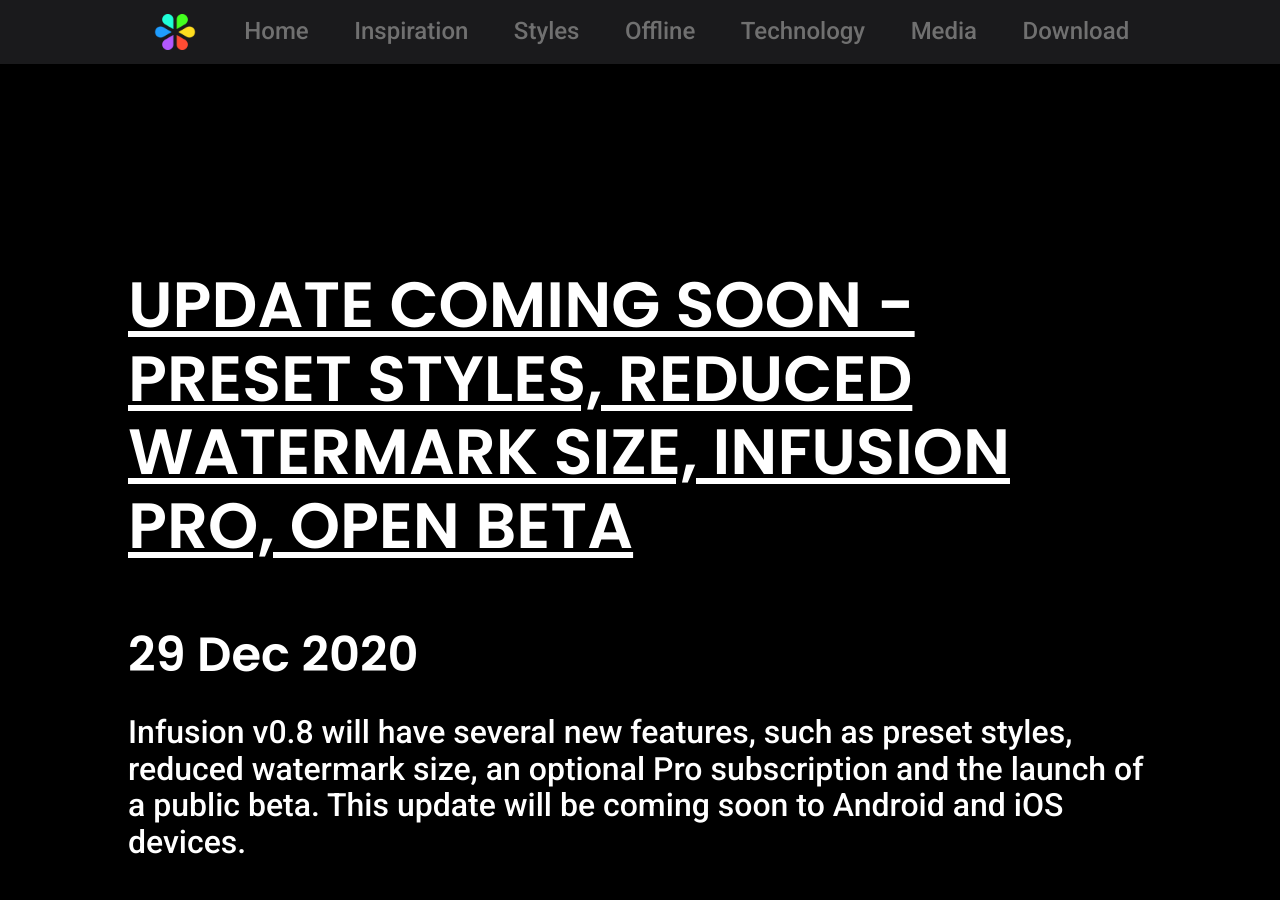
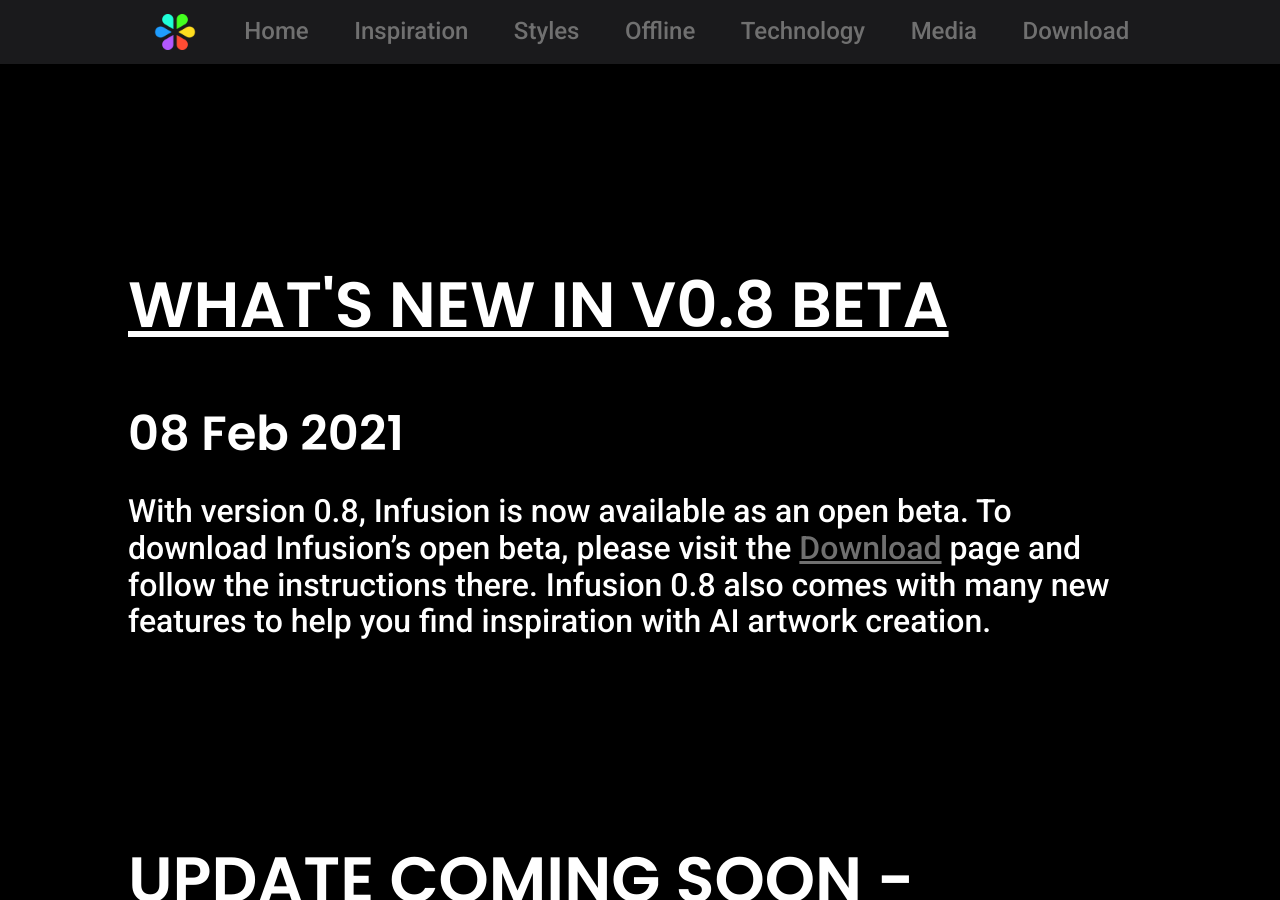
Before and after one commit to InsightfulAI/insightfulai.github.io, a Jekyll site: the page built from infusion/news.html, in a window 1280 px wide and 900 px high, scrolled down 280 px. Built offline with Jekyll 4.4.1, drawn with Linux system fonts in a browser that asks for light colours.

Commit message:
Updated links

```diff
--- /dev/null
+++ b/_posts/2021-02-08-update.md
@@ -0,0 +1,33 @@
+---
+layout: infusion-new-post
+title: What's new in v0.8 Beta
+---
+
+With version 0.8, Infusion is now available as an open beta. To download Infusion's open beta, please visit the [Download](/infusion/download.html) page and follow the instructions there. Infusion 0.8 also comes with many new features to help you find inspiration with AI artwork creation.
+
+## Open beta
+Become a beta tester for Infusion now by following the instructions at the [Download](/infusion/download.html) page. Downloading Infusion should be quite simple and you can download it as soon as you follow the requisite steps.
+
+![Infusion Poster](/news-assets/infusion-poster.jpg)
+
+## Preset styles
+In v0.8, we added some preset styles to help you get started. These presets are ideal for when you want a quick result without fiddling with the neural network parameters too much. There are presets for different types of photos, such as scenery and portraits.
+
+![Infusion AI artist preset styles](/news-assets/presets.jpg)
+
+## Infusion Pro
+For power users, we added an optional Pro subscription. Right now, we've added more fine-tuning options that allow you to fine-tune the neural network stylisation. We plan on adding more features for both Pro and free users in the future.
+
+![Infusion AI artist preset styles](/news-assets/prooptions.jpg)
+
+## Removed watermarks
+Free users will no longer have their photos watermarked with an Infusion logo. However, if you would like to show other people that you're rich, you can purchase a pro subscription and get an exclusive Infusion Pro watermark on your photos.
+
+![Infusion Pro watermark](/news-assets/infusion-pro-watermark.png)
+
+## Open beta
+Infusion will launch an Open Beta soon available to the public. Stay tuned to find out more.
+
+Stay tuned for more feature updates coming soon.
+
+[Submit feedback](/infusion/feedback.html)
--- a/index.html
+++ b/index.html
@@ -7,7 +7,7 @@
 <html lang="{{ site.lang | default: "en-US" }}">
     <section class="panel" style="background-image: url('assets/images/infusionbg.jpg')">
         <section class="main-content" style="text-align: center;">
-            <img src="infusion/assets//images//logos/LogoText.png" style="max-height: 15rem;">
+            <img src="infusion/assets//images//logos/LogoTextOutline.png" style="max-height: 15rem;">
             <br>
             <a href="/infusion/" class="btn">Find out more</a>
         </section>
--- a/infusion/download.html
+++ b/infusion/download.html
@@ -7,8 +7,30 @@
 <section class="panel">
     <section class="main-content">
         <div class="large-space"></div>
+        <h1 class="color-6">Be a pioneer.<br>Become a tester.</h1>
+        <p>
+            Infusion is currently in beta development. You can join the testing program by following the instructions below.
+        </p>
+        <p>
+            Follow the iOS link and you will be prompted to download a beta version of Infusion. You will be prompted to download TestFlight, an
+            Apple service for testing apps, and you will be able to install Infusion through TestFlight.
+        </p>
+        <p>
+            If you use Android, then simply follow the Android link and you will be asked to become a tester. Afterwards, you can install the app
+            normally through Google Play.
+        </p>
+        <p>
+            If you're a journalist, please navigate to the "media" section and contact us instead by clicking <a href="/infusion/media.html">here</a>. We will provide you with another link.
+        </p>
+        <div class="panel" style="flex-direction: column;">
+            <a class="btn" href="https://testflight.apple.com/join/W2jA8JdI">iOS testing</a>
+            <div class="space"></div>
+            <a class="btn" href="https://play.google.com/store/apps/details?id=insightfulai.infusion">Android testing</a>
+        </div>
+        <div class="large-space"></div>
         <h1 class="color-6">Get Infusion first.<br>Join our mailing list.</h1><p>
-            Currently, Infusion is not yet ready for public release. Join our mailing list and we'll notify you when there are any updates.
+            If you would like to wait until the public release instead of joining the beta right now, then you can sign up for the mailing list and we'll notify
+            you of any updates.
         </p>
         <script charset="utf-8" type="text/javascript" src="//js.hsforms.net/forms/shell.js"></script>
         <script>
@@ -17,27 +39,6 @@
                 formId: "6adff806-d00d-4156-a384-9d86cb95fe96"
             });
         </script>
-        <h1 class="color-6">Be a pioneer.<br>Become a tester.</h1>
-        <p>
-            Infusion is currently in alpha development. You can join the testing program by following the instructions below.
-        </p>
-        <p>
-            Follow the iOS link and you will be prompted to download an alpha version of Infusion. As it is still in active development, it may be unstable and
-            features may be continuously added or modified, and the current version is in no way representative of the final version. iOS Alpha testing is limited
-            to 100 users.
-        </p>
-        <p>
-            If you use Android, then you will need to follow the Android link and join the Google Group. Further instructions will be available to you once
-            you have joined the Google Group.
-        </p>
-        <p>
-            If you're a journalist, please navigate to the "media" section and contact us instead by clicking <a href="/infusion/media.html">here</a>. We will provide you with another link.
-        </p>
-        <div class="panel" style="flex-direction: column;">
-            <a class="btn" href="https://testflight.apple.com/join/ip7ErP0Y">iOS testing</a>
-            <div class="space"></div>
-            <a class="btn" href="https://groups.google.com/forum/#!forum/infusion-ai-art">Android testing</a>
-        </div>
         <div class="large-space"></div>
         <a name="feedback"></a>
         <h1 class="color-6">Provide Feedback. <br>Help us improve Infusion.</h1>
--- a/infusion/index.html
+++ b/infusion/index.html
@@ -107,11 +107,12 @@
     <section class="main-content window-bottom">
         <div class="space"></div>
         <p>
-            Coming soon, for free on Google Play and the App Store. Be notified when Infusion launches by joining the mailing list today.
+            Coming soon, for free on Google Play and the App Store. Can't wait? Join the open beta today, or sign up to the mailing list to be notified when
+            Infusion launches.
         </p>
         <br>
         <div class="center-content">
-            <a class="btn" href="download.html">Join the mailing list</a>
+            <a class="btn" href="download.html">Join the open beta</a>
         </div>
         <div class="space"></div>
     </section>
--- a/infusion/news.html
+++ b/infusion/news.html
@@ -1,6 +1,6 @@
 ---
 layout: infusion-new
-title: news
+title: News
 ---
 <!DOCTYPE html>
 <html lang="{{ site.lang | default: "en-US" }}">
```
Also changed, not shown: _posts/2020-12-29-update.md (+1 -1 lines), assets/images/infusionbg.jpg, infusion/assets/images/logos/LogoTextOutline.png (added), news-assets/infusion-pro-watermark.png (added), 1 other file.
